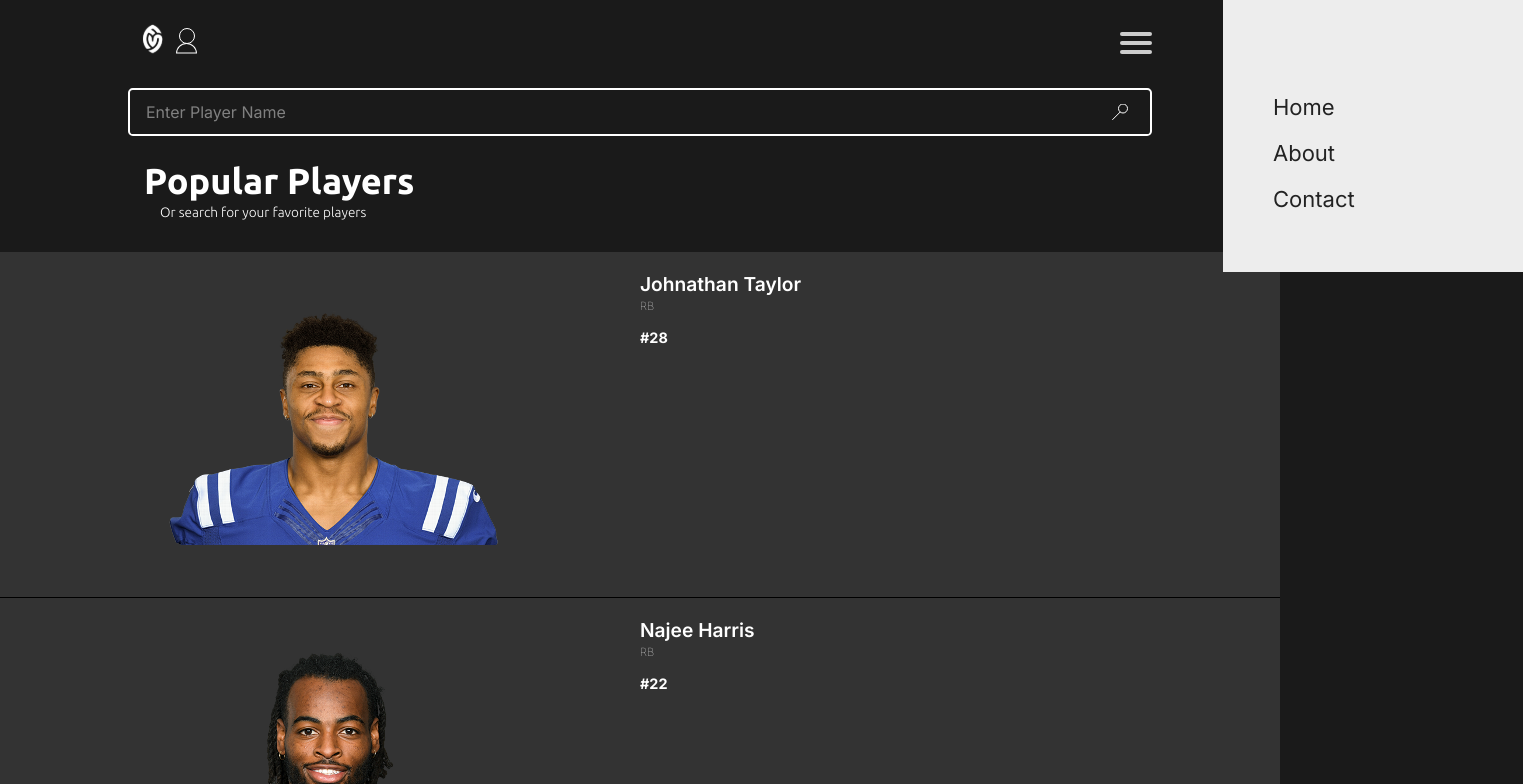
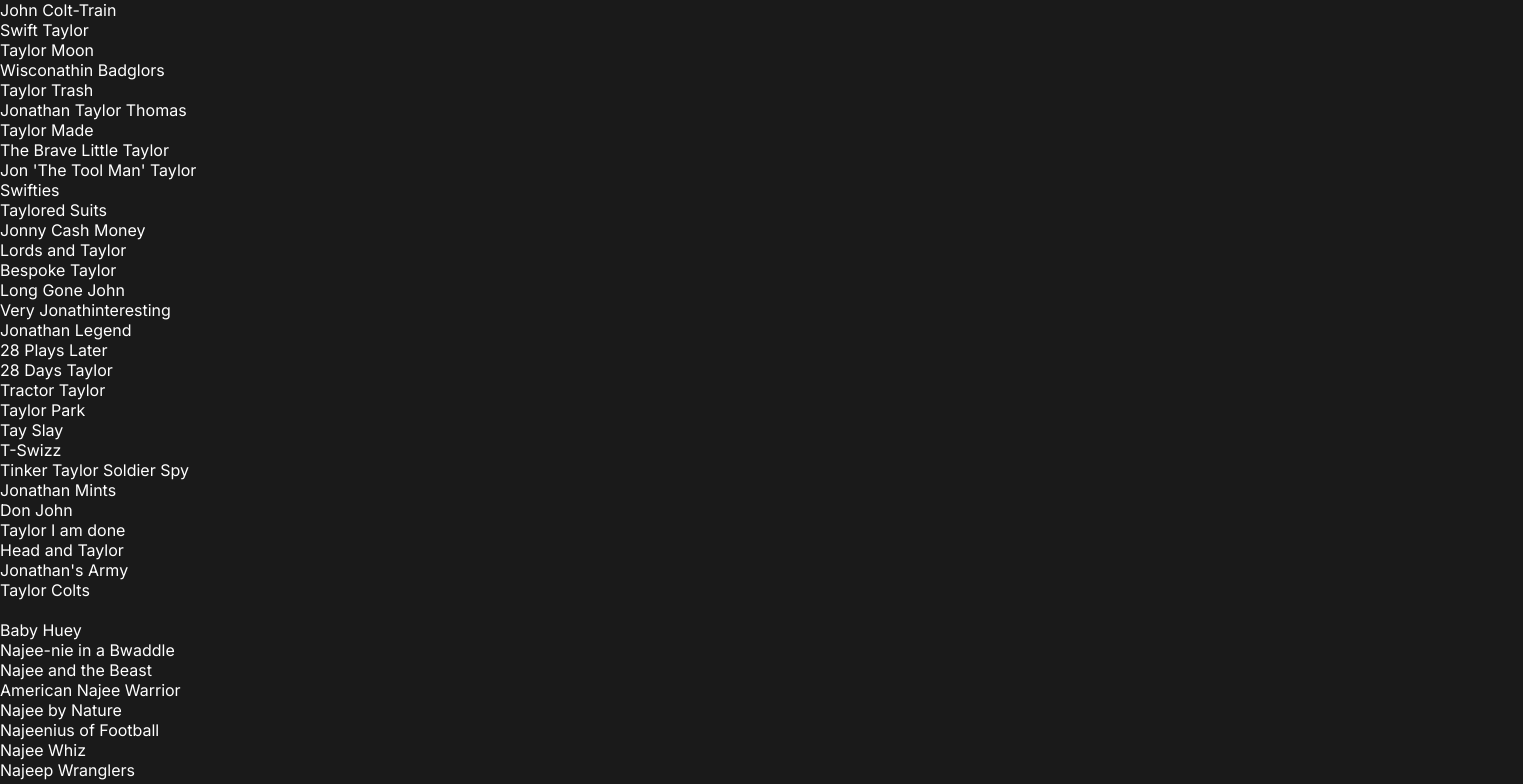
Before and after one commit to Justinjp126/FantasyNicknames, a React (Vite) app in the folder fantasy-nicknames/: page / in a window 1280 px wide. Shown: the top 784 px of the page, 1523 px wide, since content can reach past the window. Built offline with nearby package versions, Linux system fonts and the light colour scheme.

Commit message:
Finally get access to the nicknames!

```diff
--- a/fantasy-nicknames/src/App.jsx
+++ b/fantasy-nicknames/src/App.jsx
@@ -2,10 +2,10 @@ import { useState } from 'react'
 import Footer from './components/Footer'
 import Navbar from './components/Navbar'
 import Nickname from './components/Nickname'
-import NicknamePage from './components/NicknamePage'
 import Player from './components/Player'
 import Search from './components/Search'
 import MainPage from './pages/MainPage'
+import NicknamePage from './pages/NicknamePage'
 import ErrorPage from './pages/ErrorPage'
 import fantasyNicknames from "./fantasy-nicknames.json"
 import C_KuppPage from "./pages/C_KuppPage"
@@ -17,7 +17,7 @@ import './css/styles.min.css'
 const router = createBrowserRouter([
   {
     path: "/",
-    element: <MainPage />,
+    element: <NicknamePage />,
     errorElement: <ErrorPage />
   },
 ]);
--- a/fantasy-nicknames/src/components/Nickname.jsx
+++ b/fantasy-nicknames/src/components/Nickname.jsx
@@ -1,10 +1,20 @@
 import React from "react";
+import fantasyNicknames from "../fantasy-nicknames.json"
 
 export default function Nickname(props) {
-  //console.log(props)
+  var namesArray = []
+  Object.keys(fantasyNicknames).forEach(function(key,index) {
+    namesArray.push(key)
+  })
+
   return (
     <>
-
+      <ul>
+        {props.items.nicknames.map(nickname => (
+          <li>{nickname}</li>
+        ))}
+      </ul>
+      <br />
     </>
 
   );
--- a/fantasy-nicknames/src/components/NicknamePage.jsx
+++ /dev/null
@@ -1,10 +0,0 @@
-import React from "react";
-
-export default function NicknamePage() {
-  return (
-    <>
-      <h1>Nickname Page</h1>
-    </>
-
-  );
-}
--- /dev/null
+++ b/fantasy-nicknames/src/pages/NicknamePage.jsx
@@ -0,0 +1,30 @@
+import React from "react";
+import Nickname from "../components/Nickname"
+import fantasyNicknames from "../fantasy-nicknames.json"
+export default function NicknamePage() {
+  //put names into array
+  var namesArray = []
+  var nicknamesArray = []
+  Object.keys(fantasyNicknames).forEach(function(key,index) {
+    namesArray.push(key)
+  })
+
+  //grab each player using name as key
+  for(var i = 0; i < namesArray.length; i++) {
+    const name = namesArray[i]
+    nicknamesArray.push((fantasyNicknames[name]))
+  }
+
+  //create
+  const names = nicknamesArray.map((items) => {
+    return (
+      <Nickname items={items} />
+    )
+  })
+  return (
+    <>
+      {names}
+    </>
+
+  );
+}
```
